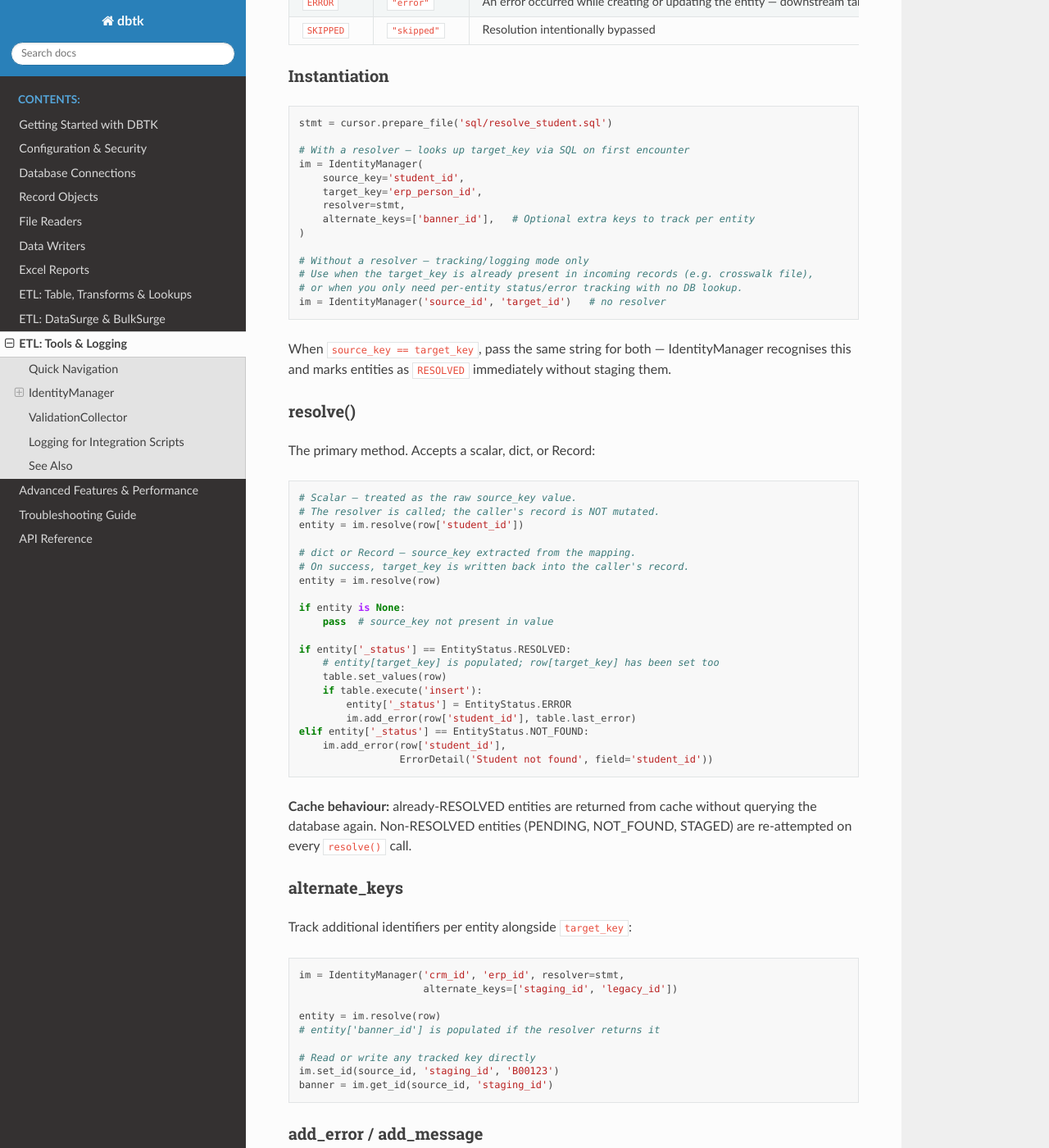
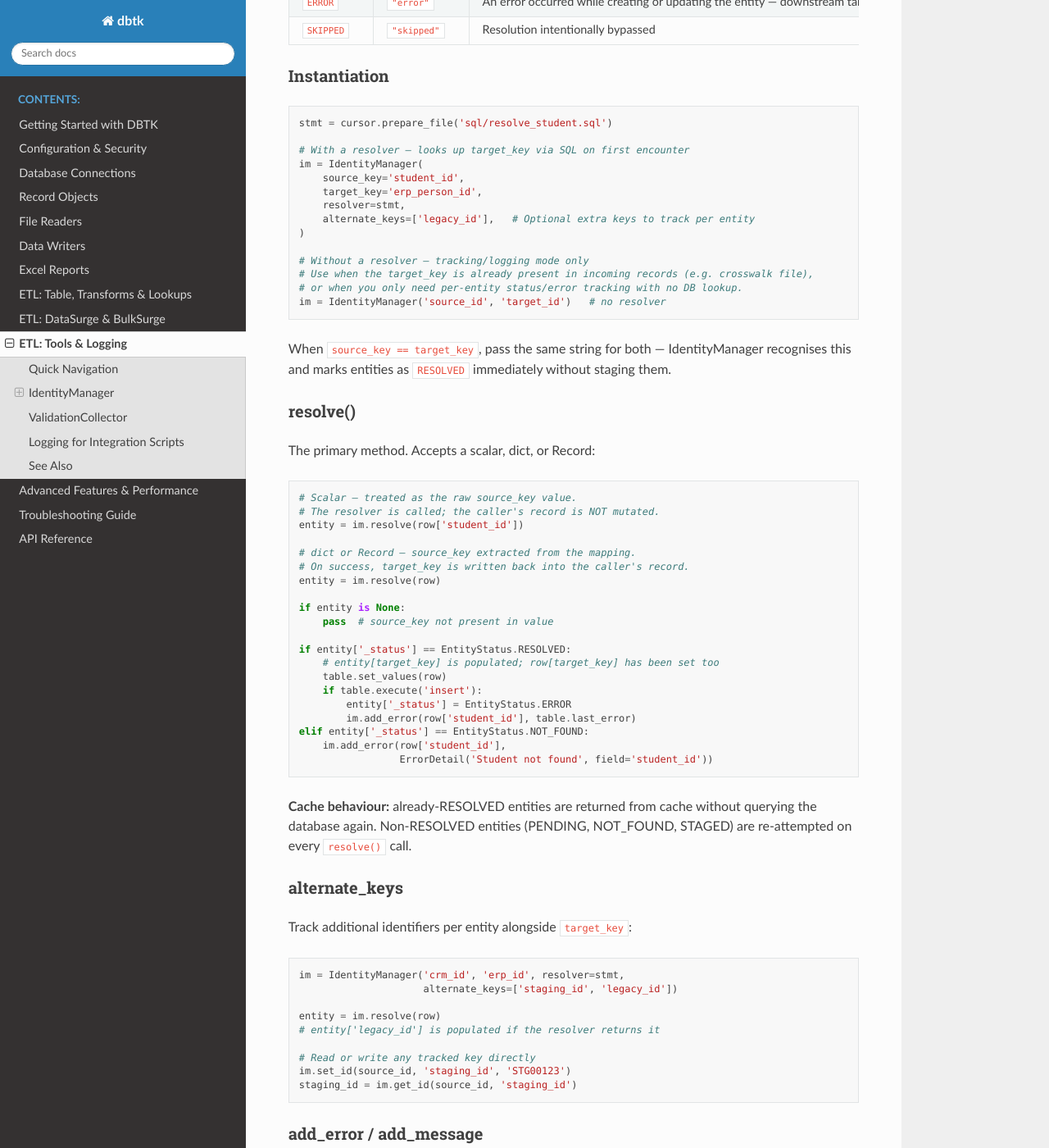
Before and after one commit to scottrbailey/dbtk, a Sphinx documentation site: the page built from docs/09-etl-tools.md, in a window 1280 px wide and 1400 px high, scrolled down 1229 px. Shown: the whole window at 82% size. Built offline with Sphinx 7.4.7 and the Read the Docs theme 3.1.0, drawn with Linux system fonts in a browser that asks for light colours; some of the changed text lies outside the part shown.

Commit message:
Replace Banner-specific example names with generic ones
Docs and docstring examples used Banner identifiers (banner_id,
spriden_pidm) that mean nothing outside that one ERP. Swap in generic
names.

Co-Authored-By: Claude Opus 5.5 <noreply@anthropic.com>
Claude-Session: https://claude.ai/code/session_01KWzqGYxwmwtAqCsmmcyHQc

````diff
--- a/docs/09-etl-tools.md
+++ b/docs/09-etl-tools.md
@@ -60,7 +60,7 @@ im = IdentityManager(
     source_key='student_id',
     target_key='erp_person_id',
     resolver=stmt,
-    alternate_keys=['banner_id'],   # Optional extra keys to track per entity
+    alternate_keys=['legacy_id'],   # Optional extra keys to track per entity
 )
 
 # Without a resolver — tracking/logging mode only
@@ -112,11 +112,11 @@ im = IdentityManager('crm_id', 'erp_id', resolver=stmt,
                      alternate_keys=['staging_id', 'legacy_id'])
 
 entity = im.resolve(row)
-# entity['banner_id'] is populated if the resolver returns it
+# entity['legacy_id'] is populated if the resolver returns it
 
 # Read or write any tracked key directly
-im.set_id(source_id, 'staging_id', 'B00123')
-banner = im.get_id(source_id, 'staging_id')
+im.set_id(source_id, 'staging_id', 'STG00123')
+staging_id = im.get_id(source_id, 'staging_id')
 ```
 
 ### add_error / add_message
@@ -195,7 +195,7 @@ with dbtk.connect('erp_db') as db:
     stmt = cursor.prepare_file('sql/resolve_student.sql')
 
     im = IdentityManager('student_id', 'erp_person_id', resolver=stmt,
-                         alternate_keys=['banner_id'])
+                         alternate_keys=['legacy_id'])
 
     student_table = dbtk.etl.Table('students', columns_config, cursor)
 
````
Also changed, not shown: docs/04-record.md (+3 -3 lines), 1 other file.
